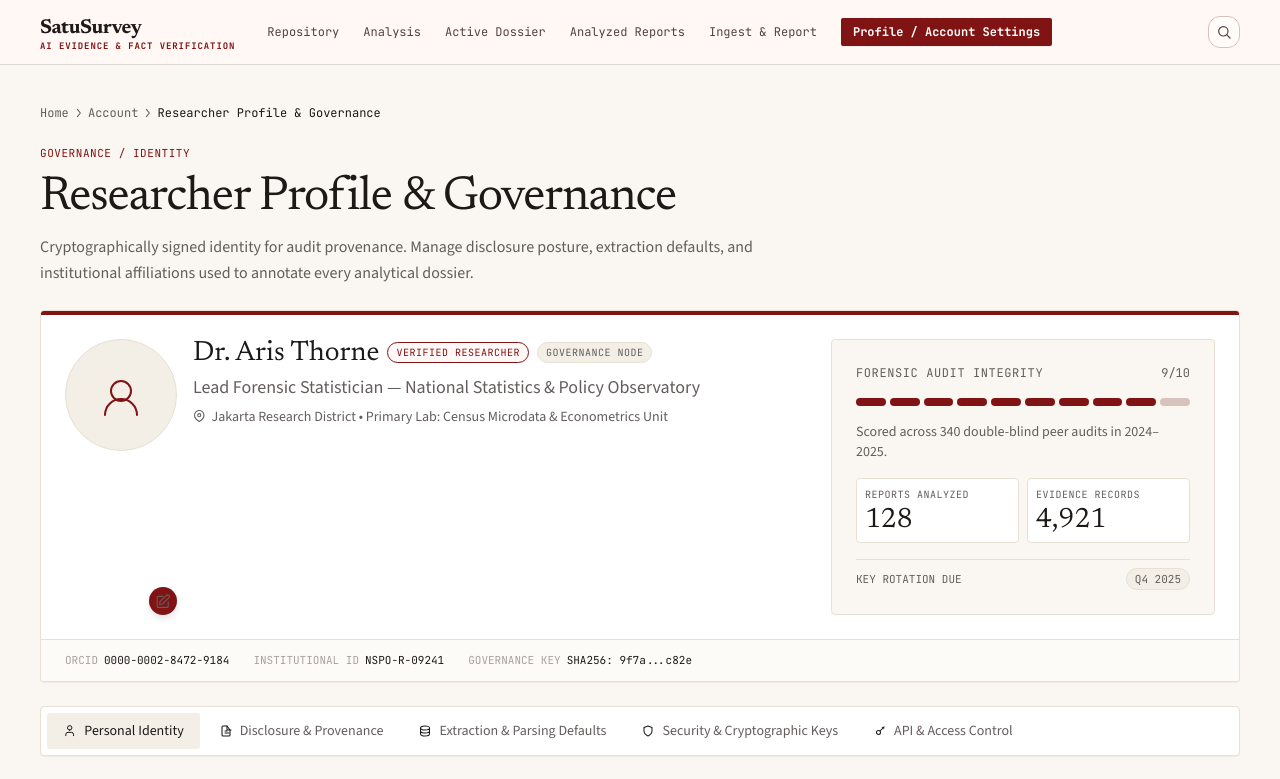
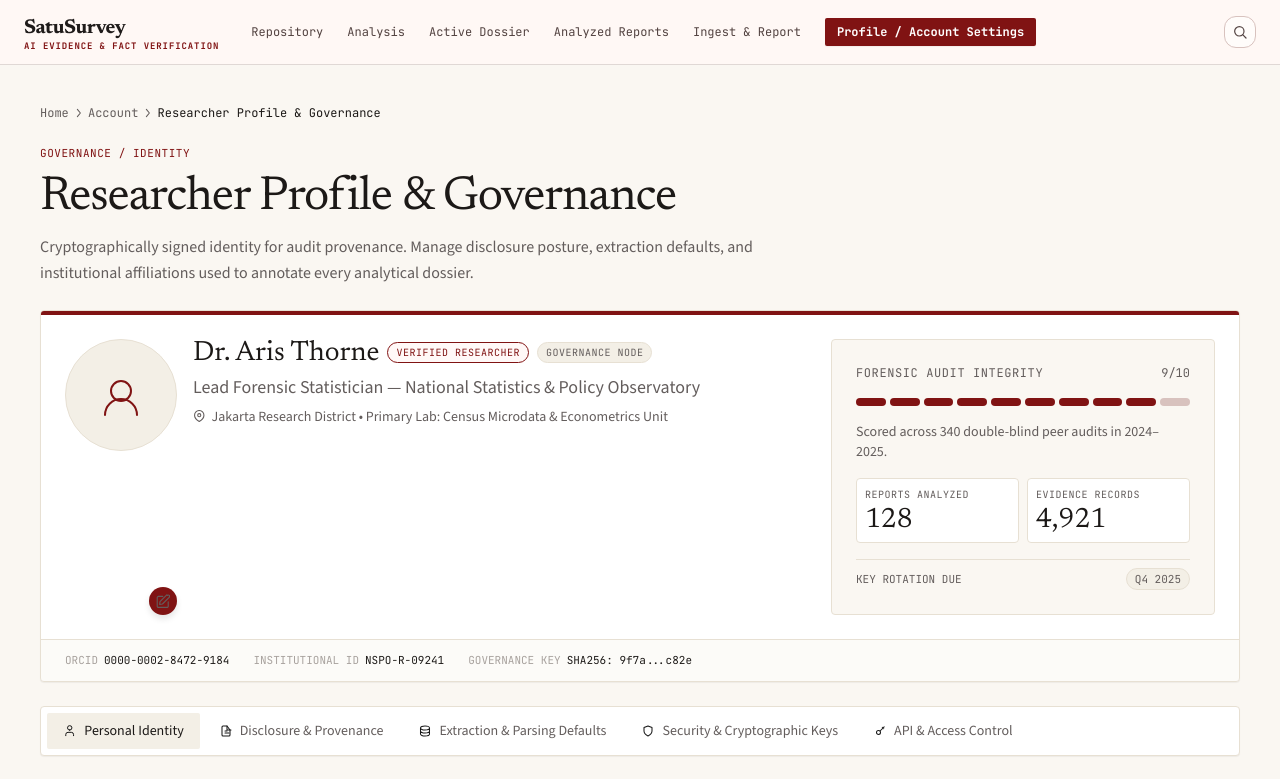
Before and after one commit to zufar-irawan/satu_survey, a Next.js app in the folder frontend/: page /profile in a window 1280 px wide. Shown: the top 779 px of the page. Built offline with nearby package versions, Linux system fonts and the light colour scheme.

Commit message:
fix: align profile header padding

```diff
--- a/frontend/app/profile/page.tsx
+++ b/frontend/app/profile/page.tsx
@@ -90,7 +90,7 @@ export default function ProfilePage() {
   return (
     <div className="flex flex-col min-h-screen" style={{ backgroundImage: "linear-gradient(90deg, rgb(250, 247, 242) 0%, rgb(250, 247, 242) 100%), linear-gradient(90deg, rgb(255, 255, 255) 0%, rgb(255, 255, 255) 100%)" }}>
       <header className="bg-[#fff8f5] border-b border-[#e0d8d5]">
-        <div className="mx-auto max-w-[1280px] px-10 h-16 flex items-center justify-between">
+        <div className="mx-auto max-w-[1280px] px-6 h-16 flex items-center justify-between">
           <div className="flex items-center gap-8">
             <div className="flex flex-col">
               <div className="font-[family-name:var(--font-newsreader)] font-bold text-[#1f1b1a] text-xl tracking-[-0.5px] leading-7">SatuSurvey</div>
```
